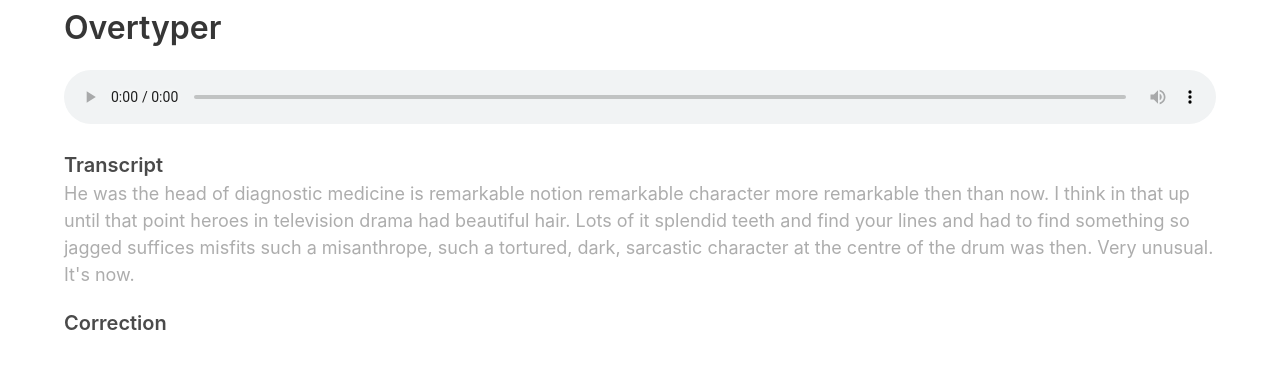
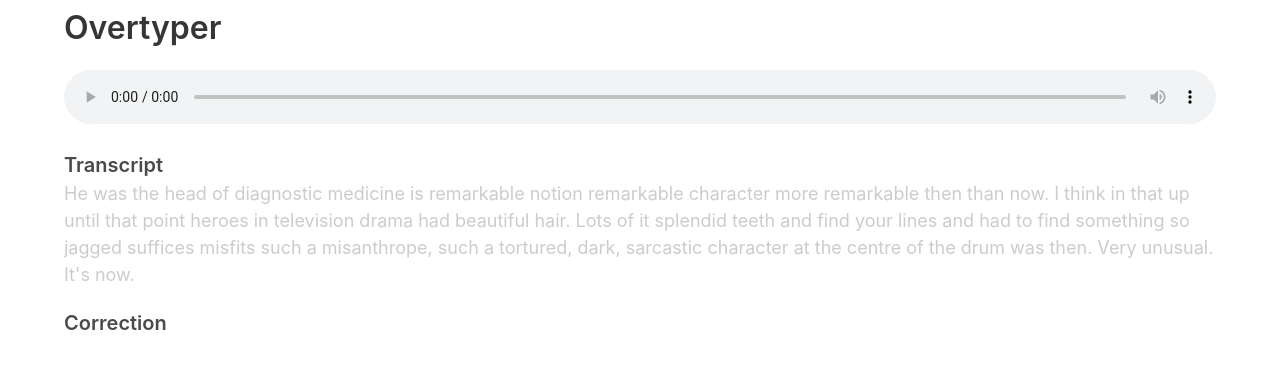
Before and after one commit to alexnorton/overtyper, a React (Create React App) app: page / in a window 1280 px wide. Shown: the top 368 px of the page. Built offline with nearby package versions, Linux system fonts and the light colour scheme.

Commit message:
Make unplayed text lighter

```diff
--- a/src/components/TranscriptDisplay.css
+++ b/src/components/TranscriptDisplay.css
@@ -23,5 +23,5 @@
 }
 
 .transcriptDisplay--unplayed {
-  color: #adadad;
+  color: #cccccc;
 }
```
